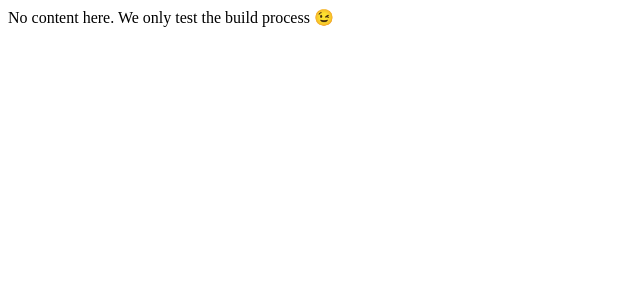
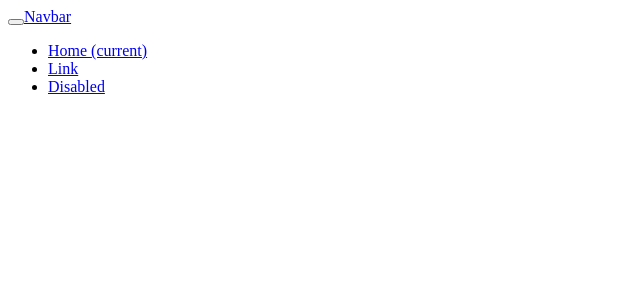
Before and after one commit to DmitryScaletta/planets, a React app: page / in a window 1280 px wide. Shown: the top 300 px of the page, without its empty margins (0-640 px from the left). Built offline with nearby package versions, Linux system fonts and the light colour scheme; the HTML template or start-up script is replaced by a standard one.

Commit message:
Add children components: Galaxy, Planet, Sattelite

```diff
--- /dev/null
+++ b/src/components/Galaxy.js
@@ -0,0 +1,5 @@
+import React from 'react'
+
+const Galaxy = () => <div>I am a Galaxy</div>
+
+export default Galaxy
--- /dev/null
+++ b/src/components/Planet.js
@@ -0,0 +1,5 @@
+import React from 'react'
+
+const Planet = () => <div>I am a Planet</div>
+
+export default Planet
--- /dev/null
+++ b/src/components/Satellite.js
@@ -0,0 +1,5 @@
+import React from 'react'
+
+const Satellite = () => <div>I am a Satellite</div>
+
+export default Satellite
--- a/src/containers/App.jsx
+++ b/src/containers/App.js
@@ -3,16 +3,15 @@
 import { hashHistory, Router, Route, /*IndexRoute*/ } from 'react-router'
 import configureStore       from '../store/configureStore'
 import * as api             from '../api'
+import Main                 from './Main'
+import Planet               from '../components/Planet'
+import Galaxy               from '../components/Galaxy'
+import Satellite            from '../components/Satellite'
 
 // console.log(api.getPlanetsWithLifeByGalaxy(12))
 // console.table(api.getPlanetsWithMinRadiusAndMaxSatellitesCount())
 // console.table(api.getPlanetWithMaxSatellitesAndMinSatellitesVolume())
 // console.table(api.getGalaxyWithMaxSumOfCoreTemperatures())
-
-const Main = () =>
-	<div>
-		No content here. We only test the build process 😉
-	</div>
 
 const store = configureStore()
 
@@ -23,6 +22,9 @@
 				<Router history={hashHistory}>
 					<Route path='/' component={Main}>
 						{/*<IndexRoute component={Home} />*/}
+						<Route path='planet/:id' component={Planet} />
+						<Route path='galaxy/:id' component={Galaxy} />
+						<Route path='satellite/:id' component={Satellite} />
 					</Route>
 				</Router>
 			</Provider>
--- /dev/null
+++ b/src/containers/Main.js
@@ -0,0 +1,32 @@
+import React, { Component } from 'react'
+
+
+export default class Main extends Component {
+	render() {
+		return (
+			<div>
+				<nav className="navbar navbar-toggleable-md navbar-inverse bg-inverse">
+					<button className="navbar-toggler navbar-toggler-right" type="button" data-toggle="collapse" data-target="#navbarSupportedContent" aria-controls="navbarSupportedContent" aria-expanded="false" aria-label="Toggle navigation">
+						<span className="navbar-toggler-icon"></span>
+					</button>
+					<a className="navbar-brand" href="#">Navbar</a>
+
+					<div className="collapse navbar-collapse" id="navbarSupportedContent">
+						<ul className="navbar-nav mr-auto">
+							<li className="nav-item active">
+								<a className="nav-link" href="#">Home <span className="sr-only">(current)</span></a>
+							</li>
+							<li className="nav-item">
+								<a className="nav-link" href="#">Link</a>
+							</li>
+							<li className="nav-item">
+								<a className="nav-link disabled" href="#">Disabled</a>
+							</li>
+						</ul>
+					</div>
+				</nav>
+				{this.props.children}
+			</div>
+		)
+	}
+}
```
